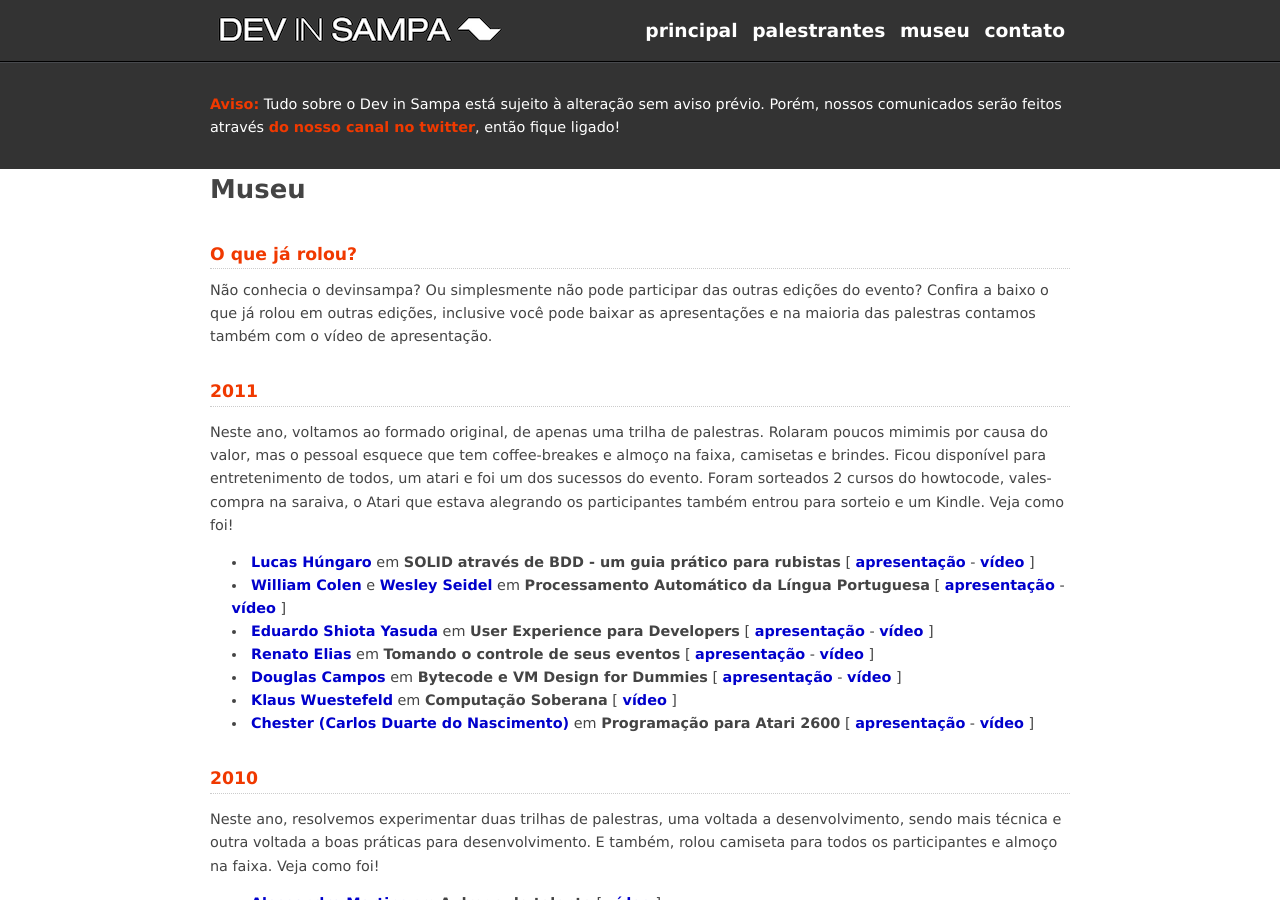
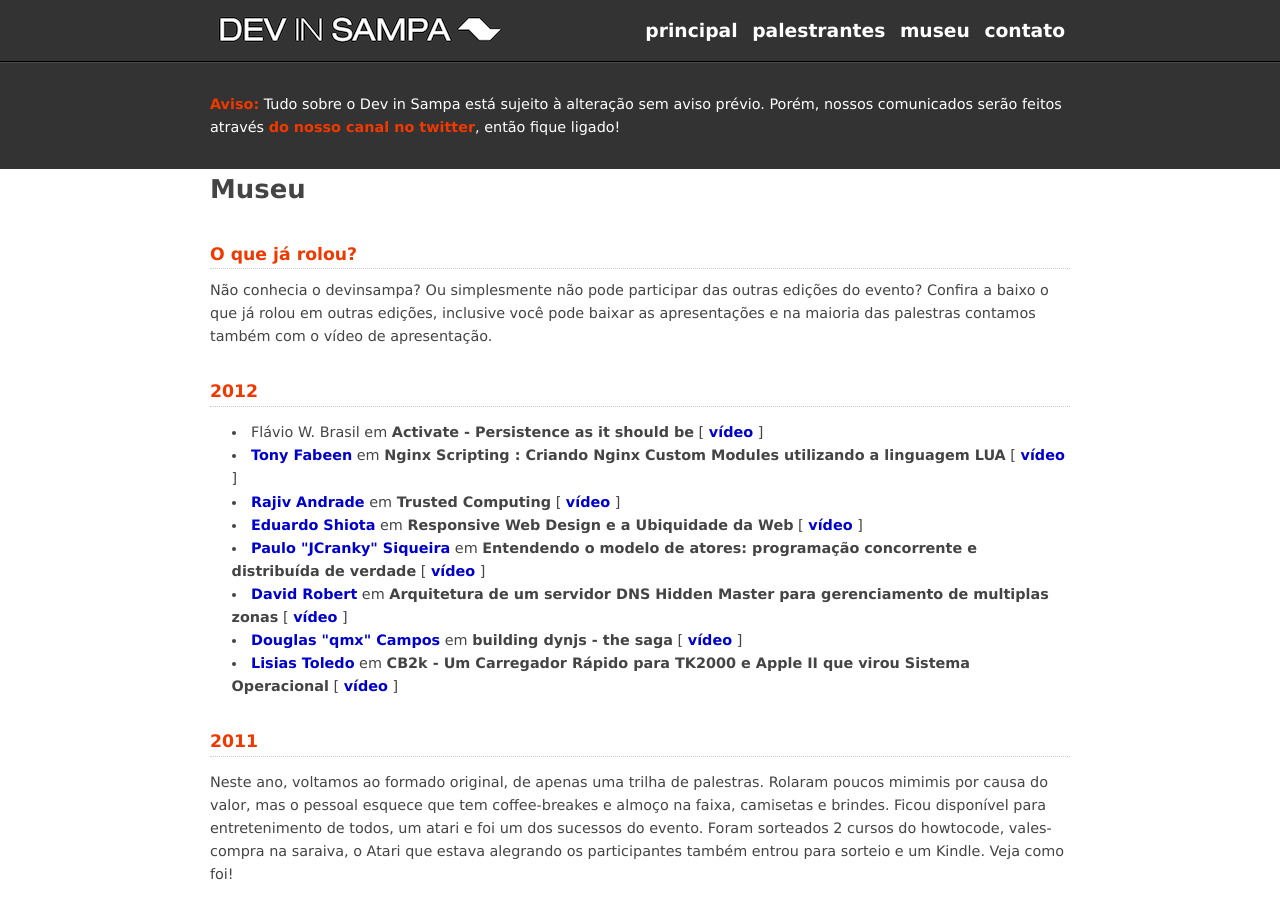
Before and after one commit to devinsampa/devinsampa.github.io, a Jekyll site: the page built from museu/index.html, in a window 1280 px wide and 900 px high. Built offline with Jekyll 4.4.1, drawn with Linux system fonts in a browser that asks for light colours; nearby versions of some CDN libraries.

Commit message:
Adding 2012 information in section museu

```diff
--- a/museu/index.html
+++ b/museu/index.html
@@ -10,6 +10,52 @@ title: Museu
 </section>
 
 <section class="museu container">
+  <h2>2012</h2>
+  <p></p>
+
+  <ul>
+    <li>
+      Flávio W. Brasil em
+      <strong>Activate - Persistence as it should be</strong>
+      [ <a href="http://www.youtube.com/watch?v=mPkTTfFt3tk" title="Vídeo sobre Activate - Persistence as it should be" class="video">vídeo</a> ]
+    </li>
+    <li>
+      <a href="http://twitter.com/tonyfabeen" title="Siga o Tony Fabeen no Twitter">Tony Fabeen</a> em
+      <strong>Nginx Scripting : Criando Nginx Custom Modules utilizando a linguagem LUA</strong>
+      [ <a href="http://www.youtube.com/watch?v=agbPRw3UhQY" title="Vídeo sobre Nginx Scripting : Criando Nginx Custom Modules utilizando a linguagem LUA" class="video">vídeo</a> ]
+    </li>
+    <li>
+      <a href="http://twitter.com/srajivbr" title="Siga o Rajiv Andrade no Twitter">Rajiv Andrade</a> em
+      <strong>Trusted Computing</strong>
+      [ <a href="http://www.youtube.com/watch?v=1nsT-DN3F8c" title="Vídeo sobre Trusted Computing" class="video">vídeo</a> ]
+    </li>
+    <li>
+      <a href="http://twitter.com/shiota" title="Siga o Eduardo Shiota no Twitter">Eduardo Shiota</a> em
+      <strong>Responsive Web Design e a Ubiquidade da Web</strong>
+      [ <a href="http://www.youtube.com/watch?v=9PQgEl8dOAY" title="Vídeo sobre Responsive Web Design e a Ubiquidade da Web" class="video">vídeo</a> ]
+    </li>
+    <li>
+      <a href="http://twitter.com/jcranky" title='Siga o Paulo "JCranky" Siqueira no Twitter'>Paulo "JCranky" Siqueira</a> em
+      <strong>Entendendo o modelo de atores: programação concorrente e distribuída de verdade</strong>
+      [ <a href="http://www.youtube.com/watch?v=KCpndpswo7Q" title="Vídeo Entendendo o modelo de atores: programação concorrente e distribuída de verdade" class="video">vídeo</a> ]
+    </li>
+    <li>
+      <a href="http://twitter.com/while42" title='Siga o David Robert no Twitter'>David Robert</a> em
+      <strong>Arquitetura de um servidor DNS Hidden Master para gerenciamento de multiplas zonas</strong>
+      [ <a href="http://www.youtube.com/watch?v=B_lyI3f4Re0" title="Vídeo sobre Arquitetura de um servidor DNS Hidden Master para gerenciamento de multiplas zonas" class="video">vídeo</a> ]
+    </li>
+    <li>
+      <a href="http://twitter.com/qmx" title='Siga o Douglas "qmx" Campos no Twitter'>Douglas "qmx" Campos</a> em
+      <strong>building dynjs - the saga</strong>
+      [ <a href="http://www.youtube.com/watch?v=ZjIkd1wQgfQ" title="Vídeo sobre building dynjs - the saga" class="video">vídeo</a> ]
+    </li>
+    <li>
+      <a href="http://twitter.com/lisias" title="Siga o Lisias Toledo no Twitter">Lisias Toledo</a> em
+      <strong>CB2k - Um Carregador Rápido para TK2000 e Apple II que virou Sistema Operacional</strong>
+      [ <a href="http://www.youtube.com/watch?v=Gb6bIH46w7A" title="Vídeo sobre CB2k - Um Carregador Rápido para TK2000 e Apple II que virou Sistema Operacional" class="video">vídeo</a> ]
+    </li>
+  </ul>
+
   <h2>2011</h2>
   <p>
     Neste ano, voltamos ao formado original, de apenas uma trilha de palestras.
```
